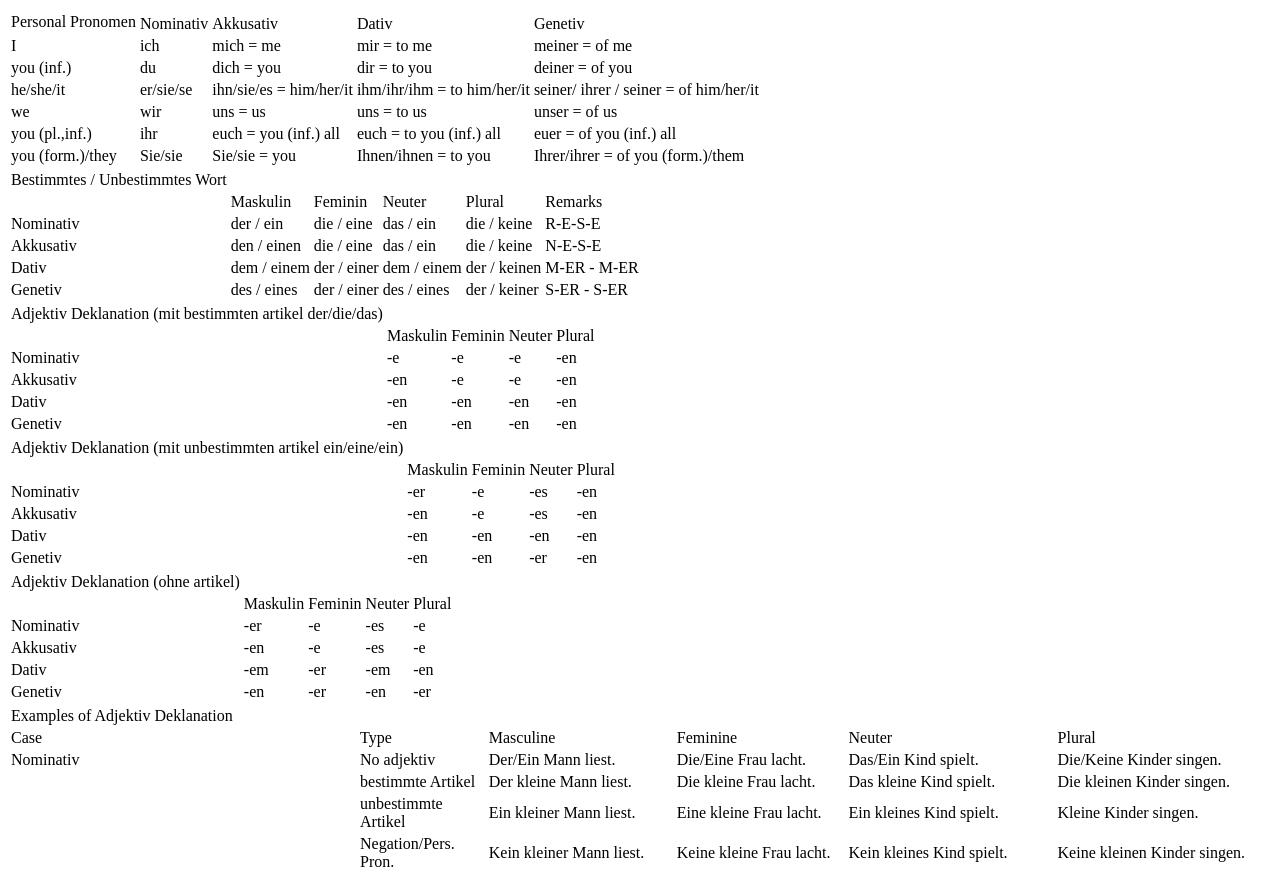
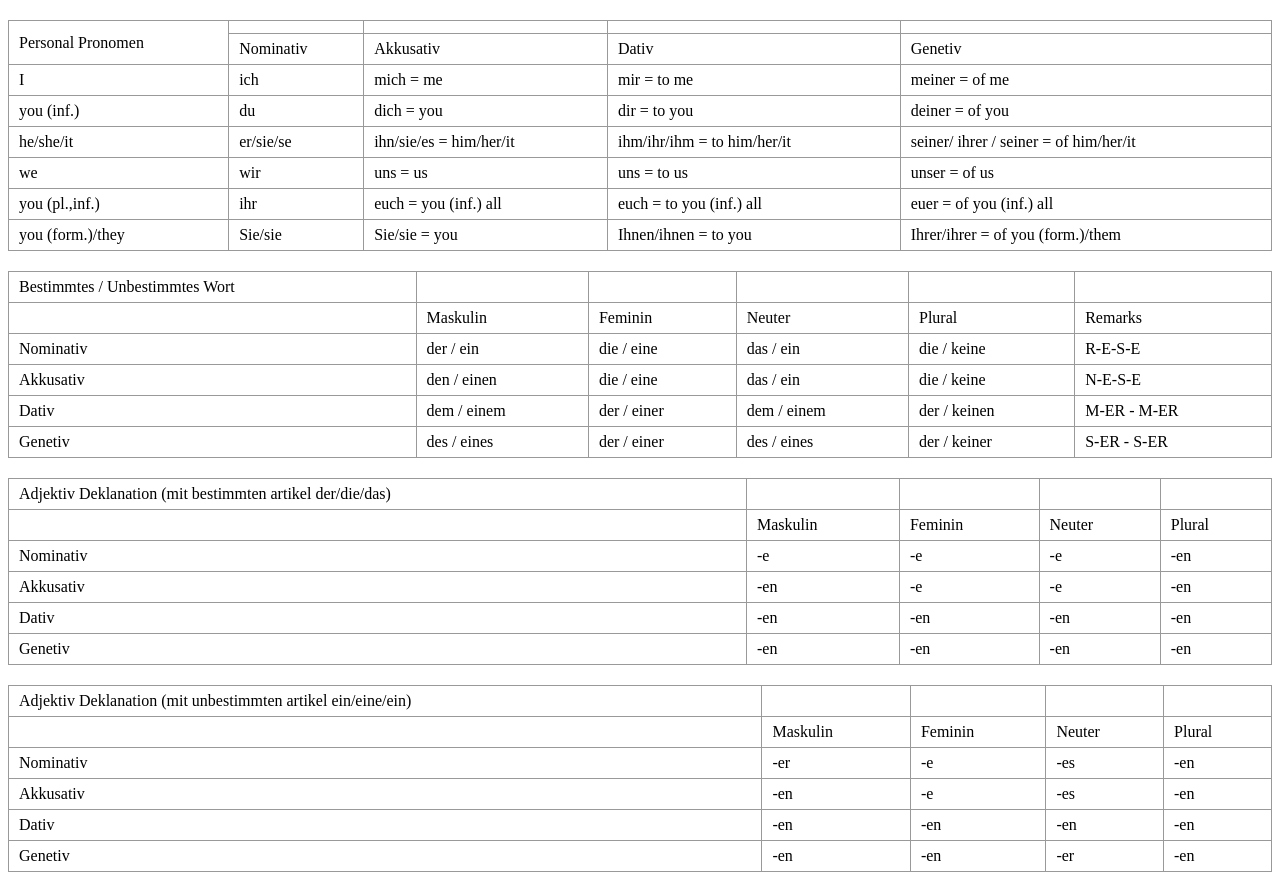
Before and after one commit to Srikanth-Aryasomayajula/Test, a plain HTML site: page index.html in a window 1280 px wide. Shown: the top 875 px of the page. Drawn offline with Linux system fonts and the light colour scheme.

Commit message:
Update index.html

```diff
--- a/index.html
+++ b/index.html
@@ -1,16 +1,17 @@
 <!DOCTYPE html>
-<html>
+<html lang="en">
 <head>
   <meta charset="UTF-8">
   <title>Grammatik Tables</title>
   <style>
-    table.grammar-table {
+    table {
       border-collapse: collapse;
       margin: 20px 0;
+      width: 100%;
     }
-    table.grammar-table td, table.grammar-table th {
-      border: 1px solid #ccc;
-      padding: 4px 8px;
+    td, th {
+      border: 1px solid #999;
+      padding: 6px 10px;
     }
   </style>
 </head>
```
